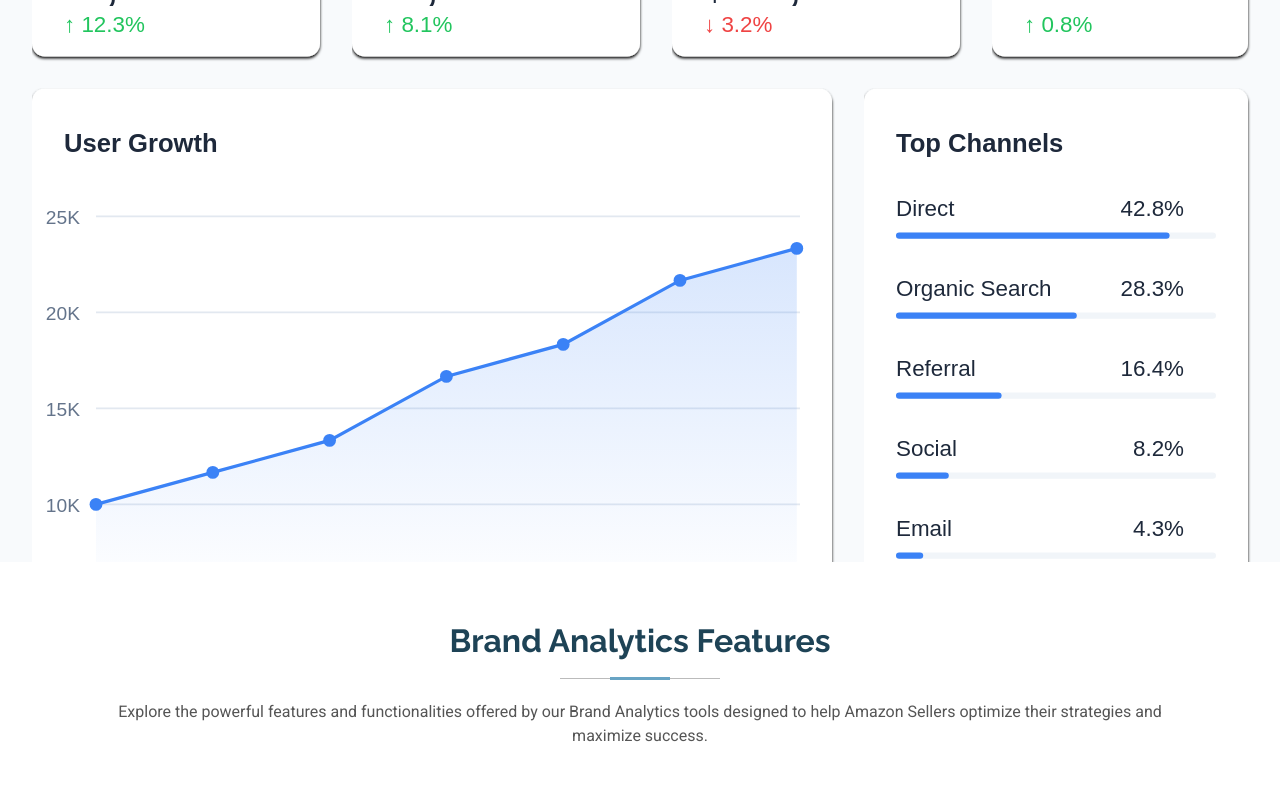
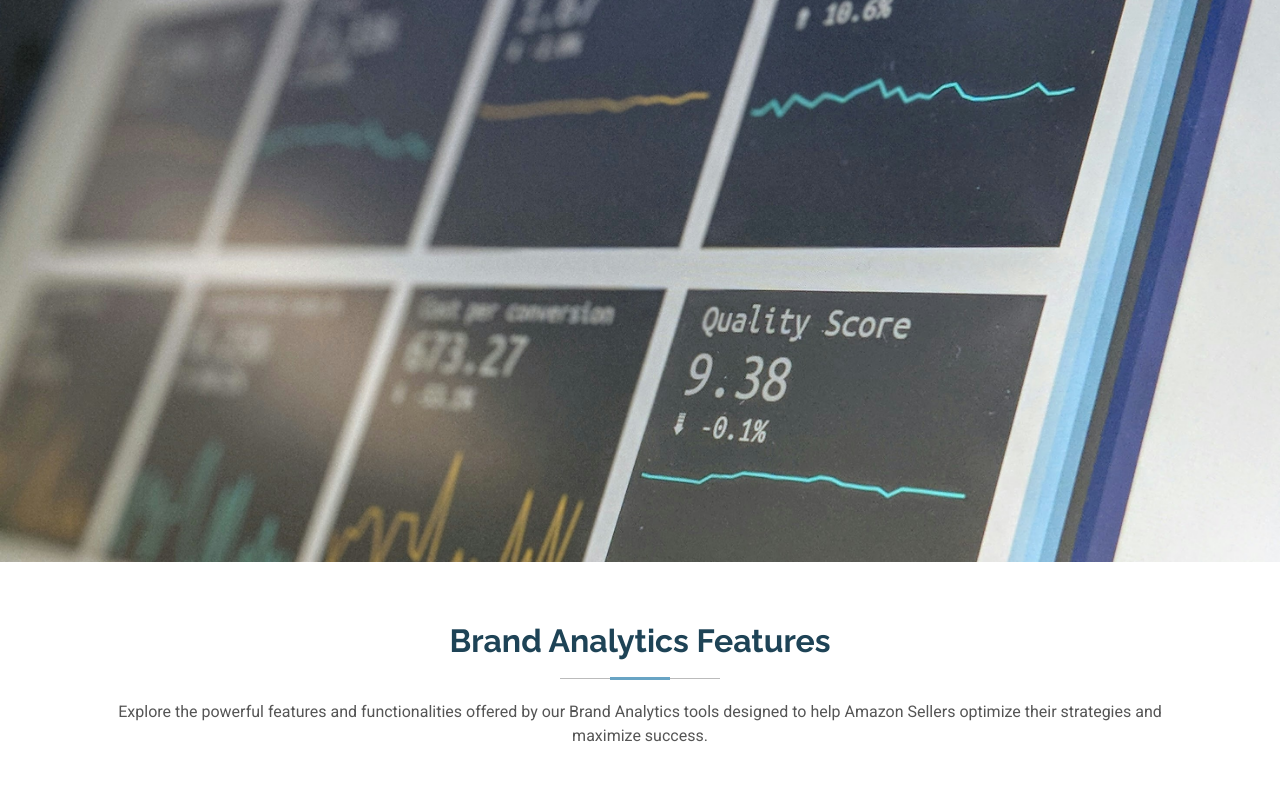
Before and after one commit to Aakaar-ai/website, a website: page brand-analytics.html in a window 1280 px wide. Shown: the part 78-869 px from the top of the page. Drawn offline with Linux system fonts and the light colour scheme.

Commit message:
feat(website): fix hero image

```diff
--- a/brand-analytics.html
+++ b/brand-analytics.html
@@ -56,7 +56,7 @@
 
     <section id="hero" class="hero section dark-background">
 
-        <img src="public/img/dashboard-wireframe.svg" alt="" data-aos="fade-in">
+        <img src="public/img/analytics-1.jpg" alt="" data-aos="fade-in">
 
         <div id="hero-carousel" class="carousel carousel-fade" data-bs-ride="carousel" data-bs-interval="5000">
 
```
